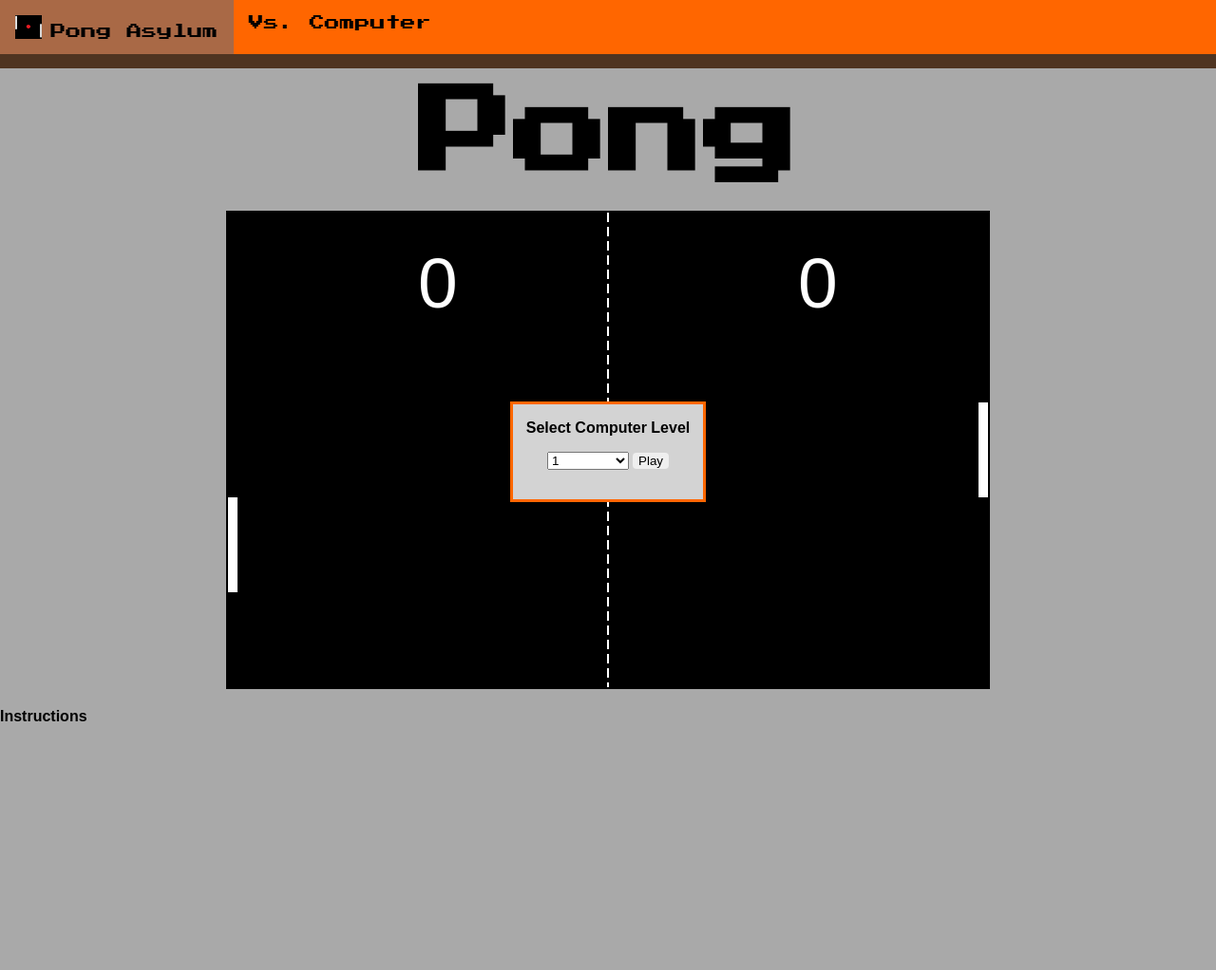
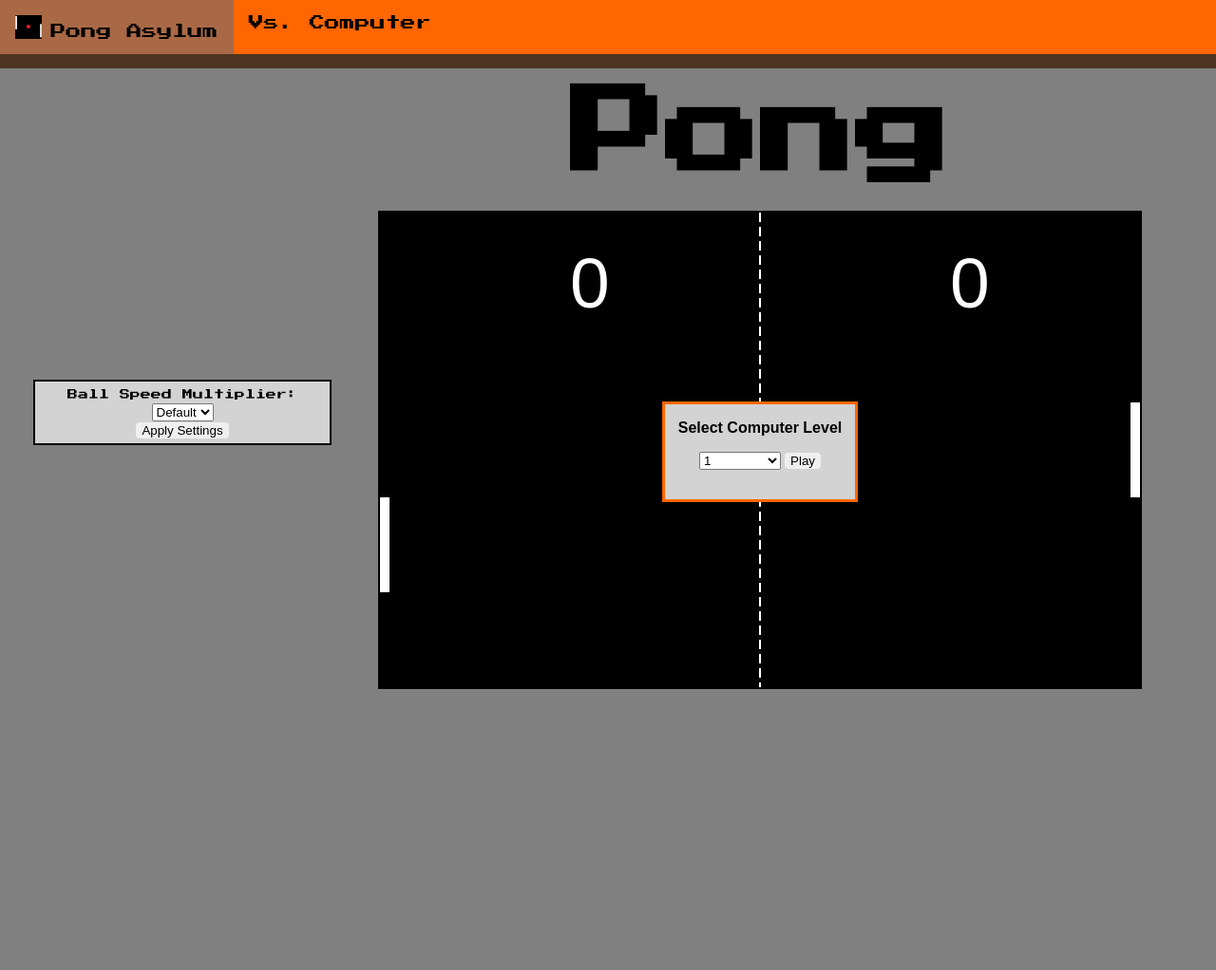
Before and after one commit to StevenAlexanderJohnson/StevenJohnsonPersonal.github.io, a PHP site: page /VsComputer.html in a window 1280 px wide; the page is wider, and only the part inside the window is pictured. Shown: that part at 95% size. Before the commit the page ends 760 px from the top of that part, so only its background shows below. Run offline with PHP 8.4, Linux system fonts and the light colour scheme.

Commit message:
Finalized Vs Computer.
Slight bug where ball vibrates on the bottom or top edge but I can't get it to happen consistently.

```diff
--- a/CSS/site.css
+++ b/CSS/site.css
@@ -1,14 +1,27 @@
 /*  Layout CSS  */
 
 body {
+    position: absolute;
     margin: 0;
+    padding: 0;
+    min-width: 1600px;
     width: 100%;
     height: 100%;
-    background-color: darkgray;
+    background-color: gray;
     overflow: auto;
 }
 
+aside {
+    position: absolute;
+    float: left;
+    width: 10%;
+    height: 100%;
+    margin-left: 35px;
+    top: 0px;
+}
+
 /*  NAVBAR CSS  */
+
 #navbar {
     width: 100%;
     height: 100%;
@@ -55,11 +68,37 @@ li a img {
     height: 15px;
 }
 
+/*  HOME PAGE CSS  */
+
+#buttonDiv {
+    padding-top: 12%;
+    padding-left: 10%;
+}
+
+.zoomButton {
+    transition: transform .9s, background-color .9s, box-shadow .9s;
+    border: rgb(255,102,0) 3px solid;
+    border-radius: 10px;
+    display: block;
+    background-color: rgb(79,52,33);
+    font-family: fantasy,monospace;
+    text-align: center;
+    width: 130px;
+    line-height: 150px;
+    color: black;
+    text-decoration: none;
+    box-shadow: 10px 10px 8px #555;
+}
+.zoomButton:hover {
+    transform: scale(1.5);
+    background-color: lightgray;
+    box-shadow: 5px 5px 4px #555;
+}
+
 /*  PONG PAGE CSS  */
 
-#pong {
-    border: black 2px solid;
-    cursor: initial;
+.labelFontSize {
+    font-size: 11px;
 }
 
 #gameTitle {
@@ -70,8 +109,27 @@ li a img {
     text-align: center;
 }
 
+#optionsInput {
+    background-color: lightgray;
+    border: black 2px solid;
+    padding: 5px;
+    width: 300px;
+    height: auto;
+    text-align: center;
+    margin-top: 400px;
+}
+
+.optionsMargin {
+    margin: 3px;
+}
+
 #canvasWrapper {
     position: relative;
+}
+
+#pong {
+    border: black 2px solid;
+    cursor: initial;
 }
 
 #pongLevelInput {
@@ -107,13 +165,22 @@ li a img {
     font-weight: bold;
 }
 
+.Retro-Font {
+    font-family: "Press Start 2P", monospace;
+}
+.Retro-Bold {
+    font-family: "Press Start 2P", monospace;
+    font-weight: bold;
+}
+
 /*  BUTTON CSS  */
-#pongStartButton {
+
+.pongStartButton {
     border: rgb(255,102,0);
     border-radius: 4px;
     font-family: fantasy,monospace;
     transition-duration: .4s;
 }
-#pongStartButton:hover {
+.pongStartButton:hover {
     background-color: rgb(255,102,0);
 }
--- a/JavaScript/playerVsComputer.js
+++ b/JavaScript/playerVsComputer.js
@@ -1,10 +1,11 @@
 const canvas = document.getElementById("pong");
 const canvasWidth = canvas.width;
 const canvasHeight = canvas.height;
-const paddleHeight = 100;
+let paddleHeight = 100;
 const paddleWidth = 10;
+let ballSpeedMultiplier = 1.1;
+let computerLevel = .1;
 
-let computerLevel = .1;
 function setComputerLevel()
 {
     let level = document.getElementById("computerLevelSelect").value;
@@ -57,18 +58,24 @@ const net = {
     color: "white"
 }
 
-let randomDirectionX = Math.floor(Math.random() * 5) + 2;
-randomDirectionX *= Math.floor(Math.random() * 2) === 1 ? 1 : -1
-let randomDirectionY = Math.floor(Math.random() * 9) + 2;
-randomDirectionY *= Math.floor(Math.random() * 2) === 1 ? 1 : -1
+let randomInitialSpeed = Math.floor((Math.random() * 5) + 3);
+let randomYMultiplier = randomInitialSpeed * Math.random();
 const ball = {
     x: canvasWidth/2,
     y: canvasHeight/2,
     radius: 10,
-    speed: 0,
-    velocityX: randomDirectionX,
-    velocityY: randomDirectionY,
+    speed: randomInitialSpeed,
+    velocityX: randomInitialSpeed,
+    velocityY: randomYMultiplier,
     color: "red"
+}
+
+function applySettings()
+{
+    ballSpeedMultiplier = document.getElementById("speedModifier").value;
+    // paddleHeight = document.getElementById("paddleLength").value;
+    // user.height = paddleHeight;
+    // computer.height = paddleHeight;
 }
 
 // FUNCTIONS TO DRAW COMPONENTS
@@ -97,19 +104,28 @@ function drawCircle(x, y, r, color)
     ctx.closePath();
     ctx.fill();
 }
+
 function moveCircle()
 {
-    if(ballCollision(headingTo))
-    {
-        ball.velocityX *= -1.1;
-    }
-    else if(ball.x + ball.radius >= canvasWidth || ball.x - ball.radius <= 0)
+    let paddle = (ball.x < canvasWidth/2) ? user: computer;
+    if(ball.x + ball.radius + ball.speed/2 >= canvasWidth || ball.x - ball.radius <= 0)
     {
         score(headingTo === user ? computer : user);
     }
-    if(ball.y + ball.radius >= canvasHeight || ball.y - ball.radius <= 0)
+    if(ball.y + ball.radius + ball.speed/2 >= canvasHeight || ball.y - ball.radius <= 0)
     {
         ball.velocityY *= -1;
+    }
+    if(ballCollision(headingTo))
+    {
+        let collisionPoint = (ball.y - (paddle.y + paddle.height/2));
+        collisionPoint /= paddle.height/2;
+        let angle = (Math.PI/4) * collisionPoint;
+        let direction = (ball.x < canvasWidth/2) ? 1 : -1;
+
+        ball.velocityX = ball.speed * Math.cos(angle) * direction;
+        ball.velocityY = ball.speed * Math.sin(angle);
+        ball.speed += ballSpeedMultiplier;
     }
     ball.x += ball.velocityX;
     ball.y += ball.velocityY;
@@ -135,11 +151,11 @@ function ballCollision(paddle)
 
     if(ball.y > paddleTemp.top && ball.y < paddleTemp.bottom)
     {
-        if(paddle.isPlayer === true && ball.x - ball.radius + ball.velocityX < paddleTemp.side)
+        if(paddle.isPlayer === true && ball.x - ball.radius - ball.speed < paddleTemp.side)
         {
             return true;
         }
-        else if(paddle.isPlayer === false && ball.x + ball.radius + ball.velocityX > paddleTemp.side)
+        else if(paddle.isPlayer === false && ball.x + ball.radius + ball.speed > paddleTemp.side)
         {
             return true;
         }
@@ -148,12 +164,9 @@ function ballCollision(paddle)
 }
 function score(player)
 {
-    randomDirectionX = Math.floor(Math.random() * 5) + 2;
-    randomDirectionX *= Math.floor(Math.random() * 2) === 1 ? 1 : -1
-    randomDirectionY = Math.floor(Math.random() * 9) + 2;
-    randomDirectionY *= Math.floor(Math.random() * 2) === 1 ? 1 : -1
-    ball.velocityX = randomDirectionX;
-    ball.velocityY = randomDirectionY;
+    ball.velocityX = 5;
+    ball.velocityY = 5;
+    ball.speed = 5;
     ball.x = canvasWidth/2;
     ball.y = canvasHeight/2;
     player.score += 1;
--- a/VsComputer.html
+++ b/VsComputer.html
@@ -10,7 +10,7 @@
     <div id="navbarHolder">
         <nav>
             <ul>
-                <li><a href="index.html"><img id="homeImage" alt="Home" src="/Assets/Images/Pong Asylum Logo.png"/>Pong Asylum</a></li>
+                <li><a href="index.html"><img id="homeImage" alt="Home" src="Assets/Images/Pong Asylum Logo.png"/>Pong Asylum</a></li>
                 <li><a href="VsComputer.html">Vs. Computer</a></li>
             </ul>
         </nav>
@@ -39,12 +39,38 @@
                     <option value="9">9</option>
                     <option value="10">Impossible</option>
                 </select>
-                <input type="button" id="pongStartButton" value="Play" onclick="setComputerLevel()">
+                <input type="button" class="pongStartButton" value="Play" onclick="setComputerLevel()">
             </div>
         </div>
     </div>
-    <div>
-        <p class="Fantasy-Bold">Instructions</p>
-    </div>
+    <aside>
+        <div id="optionsInput">
+            <div>
+                <label class="Retro-Font labelFontSize">Ball Speed Multiplier:</label>
+                <select id="speedModifier">
+                    <option value="1.1">Default</option>
+                    <option value="1.2">2</option>
+                    <option value="1.3">3</option>
+                    <option value="1.4">4</option>
+                    <option value="1.5">5</option>
+                    <option value="1.6">6</option>
+                    <option value="1.7">7</option>
+                    <option value="1.8">8</option>
+                    <option value="1.9">9</option>
+                    <option value="2">10</option>
+                </select>
+            </div>
+            <div>
+<!--                <label class="Retro-Font labelFontSize">Paddle Length:</label>-->
+<!--                <br>-->
+<!--                <select id="paddleLength">-->
+<!--                    <option value="100">Small(Default)</option>-->
+<!--                    <option value="150">Medium</option>-->
+<!--                    <option value="200">Large</option>-->
+<!--                </select>-->
+            </div>
+            <input type="button" class="pongStartButton" value="Apply Settings" onclick="applySettings()">
+        </div>
+    </aside>
 </body>
 </html>
--- a/index.html
+++ b/index.html
@@ -16,5 +16,9 @@
     </nav>
     <div id="lineUnderNavbar"></div>
 </div>
+
+<div id="buttonDiv">
+    <a class="zoomButton" href="VsComputer.html">Play Vs. Computer</a>
+</div>
 </body>
 </html>
--- a/index.php
+++ /dev/null
@@ -1,2 +0,0 @@
-<?php
-include_once("Navbar.html");
```
Also changed, not shown: .htaccess (deleted).
